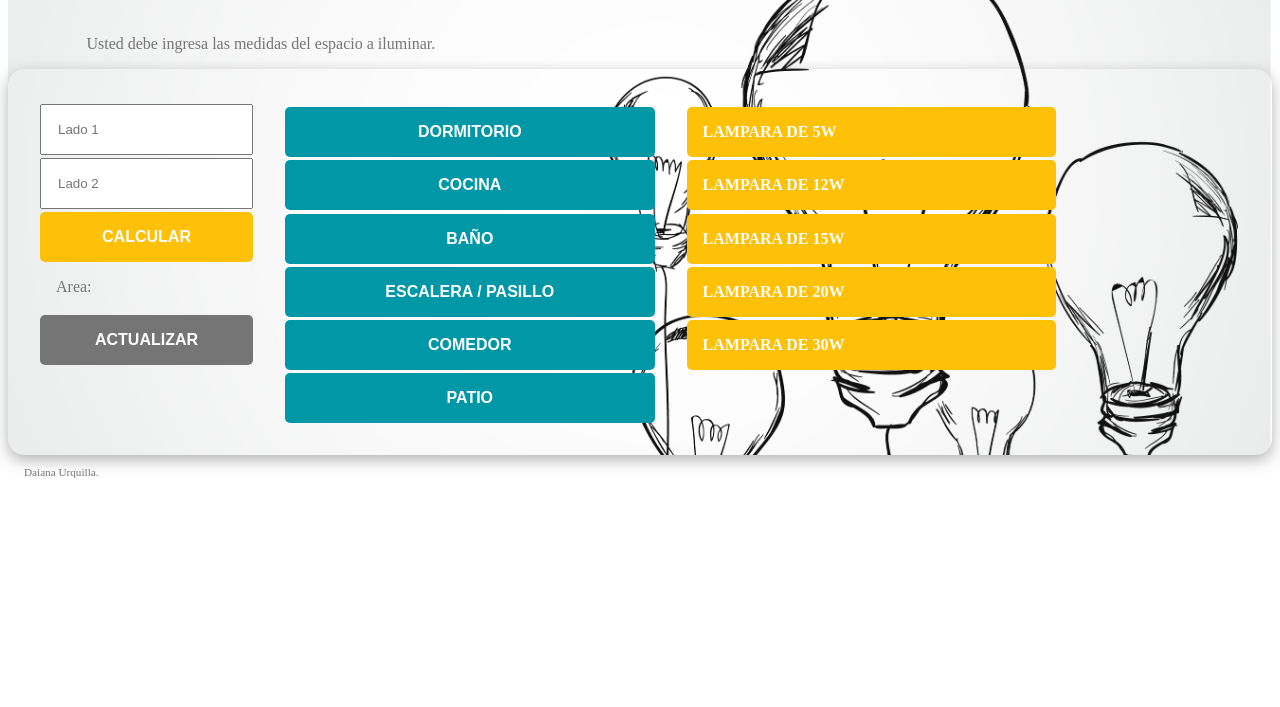
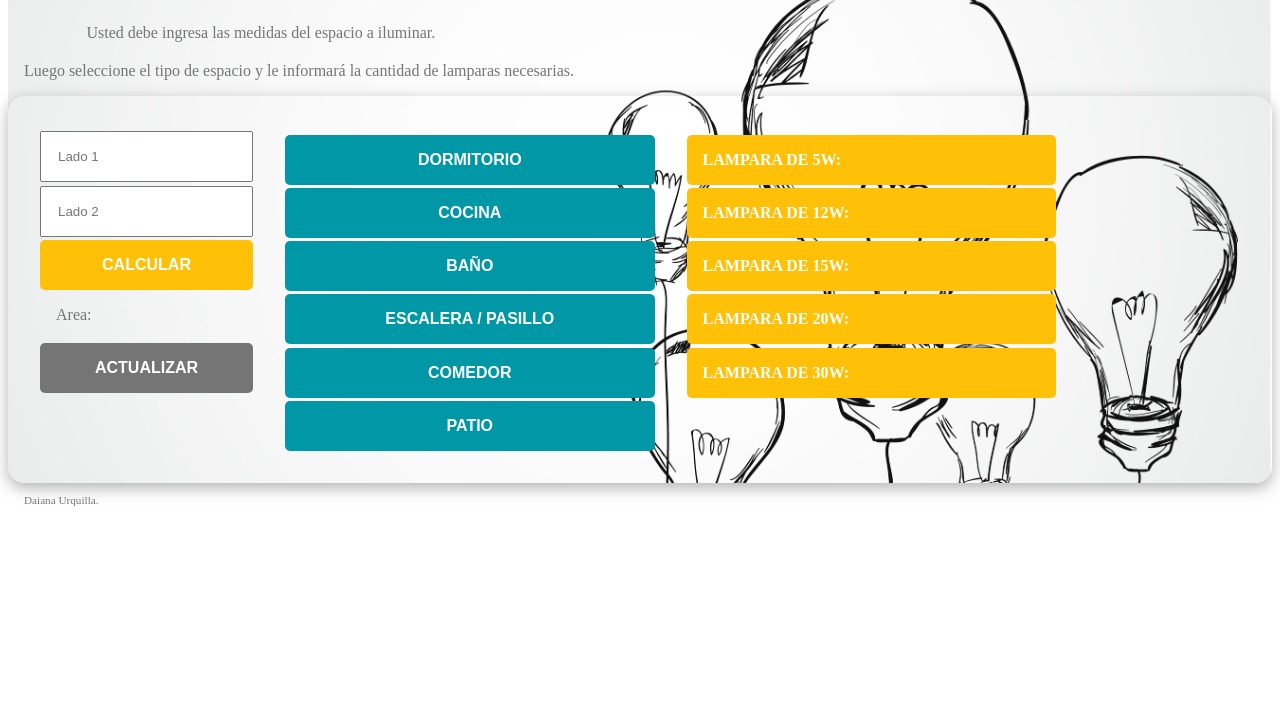
Before and after one commit to DaiaUrq/CalculadoraDeLamparas, a plain HTML site: page index.html in a window 1280 px wide. Shown: the part 93-800 px from the top of the page. Drawn offline with Linux system fonts and the light colour scheme.

Commit message:
Add files via upload

```diff
--- a/estilo.css
+++ b/estilo.css
@@ -32,8 +32,14 @@ body {
 
 .titulo2{
     width: 40%;
-    padding:1rem 0rem ;
+    padding:0.3rem 0rem ;
     text-align: center;
+    color: var(--gris);
+}
+.titulo3{
+    width: 50%;
+    padding:1rem 1rem ;
+    text-align: left;
     color: var(--gris);
 }
 
--- a/index.html
+++ b/index.html
@@ -16,6 +16,7 @@
             <h1 class="titulo">Calculadora de lamparas</h1>
 
             <main class="titulo2">Usted debe ingresa las medidas del espacio a iluminar.</main>
+            <main class="titulo3">Luego seleccione el tipo de espacio y le informará la cantidad de lamparas necesarias.</main>
         </header>
 
 
@@ -40,11 +41,11 @@
                 </div>
 
                 <div class="respuesta">
-                    <output id="re1" class="botonrespuesta">Lampara de 5w</output>
-                    <output id="re2" class="botonrespuesta">Lampara de 12w</output>
-                    <output id="re3" class="botonrespuesta">Lampara de 15w</output>
-                    <output id="re4" class="botonrespuesta">Lampara de 20w</output>
-                    <output id="re5" class="botonrespuesta">Lampara de 30w</output>
+                    <output id="re1" class="botonrespuesta">Lampara de 5w: </output>
+                    <output id="re2" class="botonrespuesta">Lampara de 12w: </output>
+                    <output id="re3" class="botonrespuesta">Lampara de 15w: </output>
+                    <output id="re4" class="botonrespuesta">Lampara de 20w: </output>
+                    <output id="re5" class="botonrespuesta">Lampara de 30w: </output>
                 </div>
             </section>
         </main>
```
Also changed, not shown: area.js (+5 -5 lines).
